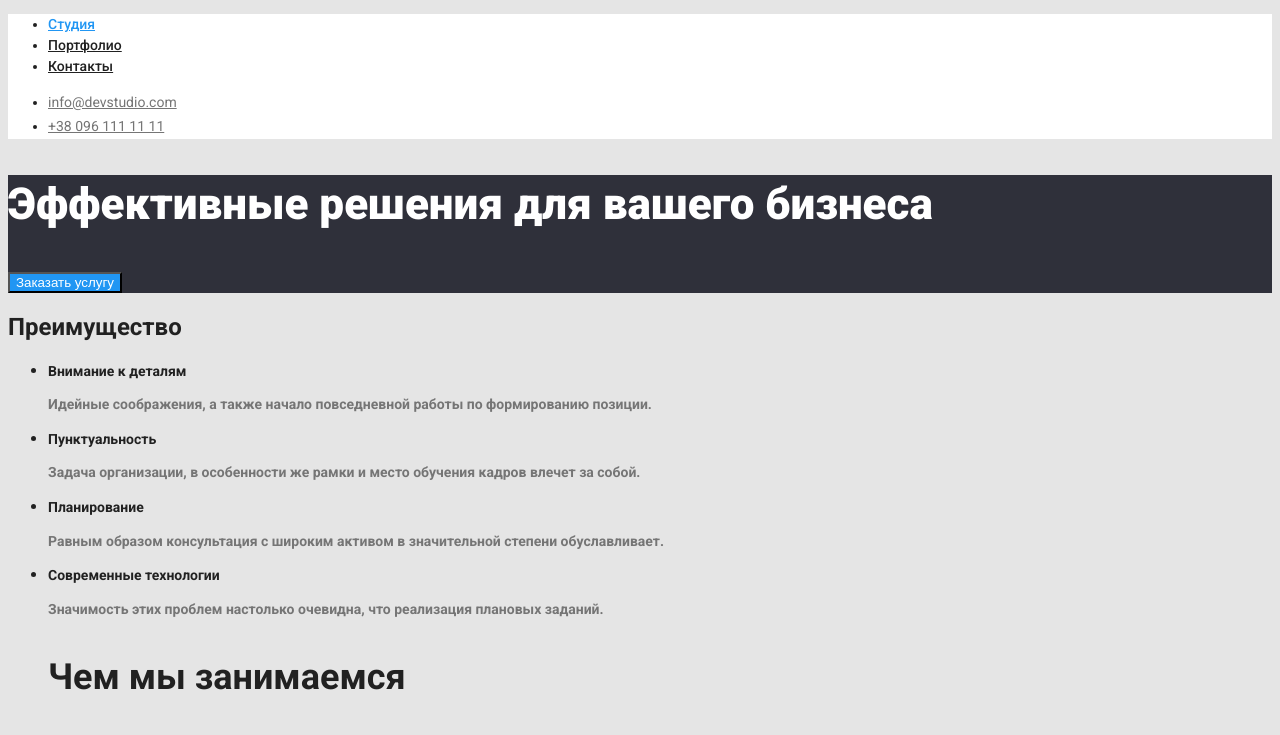
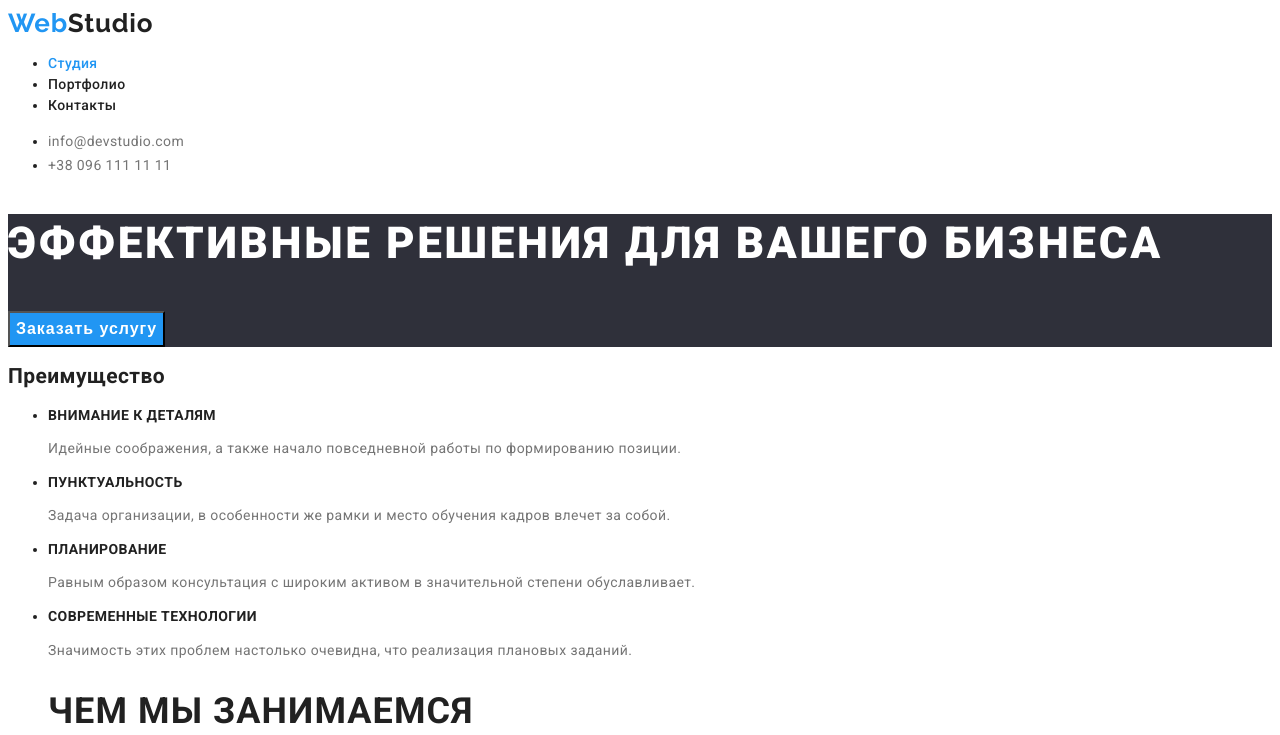
Before and after one commit to aalexblade/goit-markup-hw-02, a plain HTML site: page index.html in a window 1280 px wide. Shown: the top 735 px of the page. Drawn offline with Linux system fonts and the light colour scheme.

Commit message:
зміни в сss розмітці

```diff
--- a/css/styles.css
+++ b/css/styles.css
@@ -1,57 +1,64 @@
-/* :root { */
+:root {
 /* гланый заголововк цвет текста */
-  /* --main-title-color: #FFFFFF; */
+  --main-title-color: #FFFFFF;
   /* главний цвет текста */
-  /* --primery-text-colot: #212121; */
+  --primery-text-colot: #212121;
   /* вторичний цвет текста */
-  /* --tiele-text-color: #757575; */
+  --tiele-text-color: #757575;
   /* цвет акцент навидение на ссылку */
-  /* --accent-color: #2196F3; */
+  --accent-color: #2196F3;
   /* цвет основной кнопки */
-  /* --primery-button-colot: #FFFFFF; */
-/* } */
-
+  --primery-button-colot: #FFFFFF;
+  /* цвет логотипа вторичний хедер */
+  --logo-header-color:#212121;
+  /* цвет логотипа вторичний футер */
+  --logo-footer-color:#FFFFFF;
+}
 
 /* html. студия */
 
 /* хедер */
 
 .header {
-  background-color: #fff;
+  background-color: #FFFFFF;
     font-weight: 500;
     font-size: 14px;
     line-height: 1.5;
    }
 
 body {
-    font-family: 'Raleway' , sans-serif;
+
     font-family: 'Roboto' , sans-serif;
-    background-color: #E5E5E5;
-               color: #212121;
+    font-size: 14px;
+    letter-spacing: 0.03em;
+    background-color: #FFFFFF;
+               color: var(--primery-text-colot);
 }
 
 /* site-nav цвет навигации */
 
 .site-nav .link {
-      color: #212121 ;
+  text-decoration: none;
+      color: var(--primery-text-colot) ;
 }
 
 .contact-link {
-  color: #757575 ;
+
+  color: var(--tiele-text-color) ;
 }
 
 .site-nav .link:hover,
 .site-nav .link:focus {
-     color: #2196F3
+     color: var(--accent-color) ;
 }
 
 .site-nav .link.current {
-  color: #2196F3;
+  color: var(--accent-color);
 }
 
 .contact-link:hover,
 .contact-link:focus {
-     color: #2196F3
+     color:var(--accent-color);
 }
 
 /* < !-- герой-шапка сайта --> */
@@ -64,6 +71,8 @@ body {
   font-weight: 900;
   font-size: 44px;
   line-height: 1.36;
+  letter-spacing: 0.06em;
+  text-transform: uppercase;
 }
 .hero-button {
 color: #FFFFFF;
@@ -72,38 +81,49 @@ font-weight: 900;
 font-size: 44px;
 line-height: 1.36;
 }
+
 .pointer{
   cursor: pointer;
   color: #FFFFFF;
   background-color: #2196F3;
+  font-style: normal;
+  font-weight: 700;
+  font-size: 16px;
+  line-height: 30px;
+  letter-spacing: 0.06em;
 }
- .pointer:hover,
+
+ /* .pointer:hover,
  .pointer:focus {
   color: #2F303A;
   background-color: #FFFFFF;
-}
+} */
 
 
 
  /* преймущество */
 
 .advantage-list .title {
-  color: #757575 ;
-  font-weight: 700;
+  color: var(--tiele-text-color);
   font-size: 14px;
   line-height: 1.4;
+  letter-spacing: 0.03em;
+
+
 }
 
 .advantage-title {
-  font-weight: 700;
   font-size: 14px;
   line-height: 1.4;
+  letter-spacing: 0.03em;
+  text-transform: uppercase;
 }
 /* чем мы занимаемся */
 .work-title {
-  font-weight: 700;
   font-size: 36px;
-  line-height: 1.6;
+  line-height: 42px;
+  letter-spacing: 0.03em;
+  text-transform: uppercase;
 }
 /* .work-images */
 
@@ -113,48 +133,68 @@ line-height: 1.36;
 }
 
 .team-text {
-  color: #757575;
-  font-weight: 400;
+  color: var(--tiele-text-color);
   font-size: 16px;
   line-height: 1.8;
+  letter-spacing: 0.03em;
 }
 
 .team .title {
 font-weight: 700;
 font-size: 36px;
 line-height: 1.16;
+letter-spacing: 0.03em;
 }
 
 .team-title {
 font-weight: 500;
 font-size: 16px;
 line-height: 1.18;
+letter-spacing: 0.03em;
 }
 /* футер */
 
 .footer {
     background-color: #2F303A;
 }
+/* span logo color */
+.color {
+  color: var(--logo-header-color);
+}
+
+.color-studio {
+  color:var(--logo-footer-color);
+}
 
 .logo-link {
-  color:#2196F3;
+  color: var(--accent-color);
+  font-family: Raleway ;
+  text-decoration: none;
   font-weight: 700;
   font-size: 26px;
   line-height: 1.19;
+  letter-spacing: 0.03em;
 
 }
 .address-link {
-color: #FFFFFF;
+color: var(--main-title-color);
+text-decoration: none;
+font-style: normal;
 font-weight: 400;
 font-size: 14px;
 line-height: 1.71;
+letter-spacing: 0.03em;
+
 }
 
 .contact-link {
-  color: #757575;
+  color: var(--tiele-text-color);
+  text-decoration: none;
+  font-style: normal;
   font-weight: 400;
   font-size: 14px;
   line-height: 1.71;
+  letter-spacing: 0.03em;
 }
 
 
@@ -165,28 +205,30 @@ font-weight: 400;
 
 .services .pointer:hover,
 .services .pointer:focus {
-  color: #FFFFFF;
+  color: var(--primery-button-colot);
   background-color: #2196F3;
 }
 
 .services .pointer{
   cursor: pointer;
-  color: #212121;
+  color: var(--primery-text-colot);
   background-color:#F5F4FA;
   font-weight: 500;
   font-size: 16px;
   line-height: 1.62;
+  letter-spacing: 0.03em;
 }
 
 .service .title{
   font-weight: 700;
   font-size: 18px;
   line-height: 2;
+  letter-spacing: 0.06em;
 }
 
 .services .text {
-  color:#757575;
-  font-weight: 400;
+  color: var(--tiele-text-color);
   font-size: 16px;
   line-height: 1.87;
+  letter-spacing: 0.03em;
 }
--- a/index.html
+++ b/index.html
@@ -15,7 +15,7 @@
       <!-- /* навигация */ -->
   <header class="header">
       <nav>
-      <a href="#"></a>
+      <a href="#" class="logo-link">Web<span class="color">Studio</span></a>
 
       <ul class="site-nav list">
          <li>
@@ -113,9 +113,8 @@
 
   <footer class="footer">
                            <!-- футер -->
-   <a href="/">
-    <p class=" logo-link">WebStudio</p>
-   </a>
+  <a href="#" class="logo-link">Web<span class="color-studio">Studio</span></a>
+
    <address>
     <ul>
       <li>
```
Also changed, not shown: portfolio.html (+13 -13 lines). Lines whose indentation alone changed are shown as unchanged.
